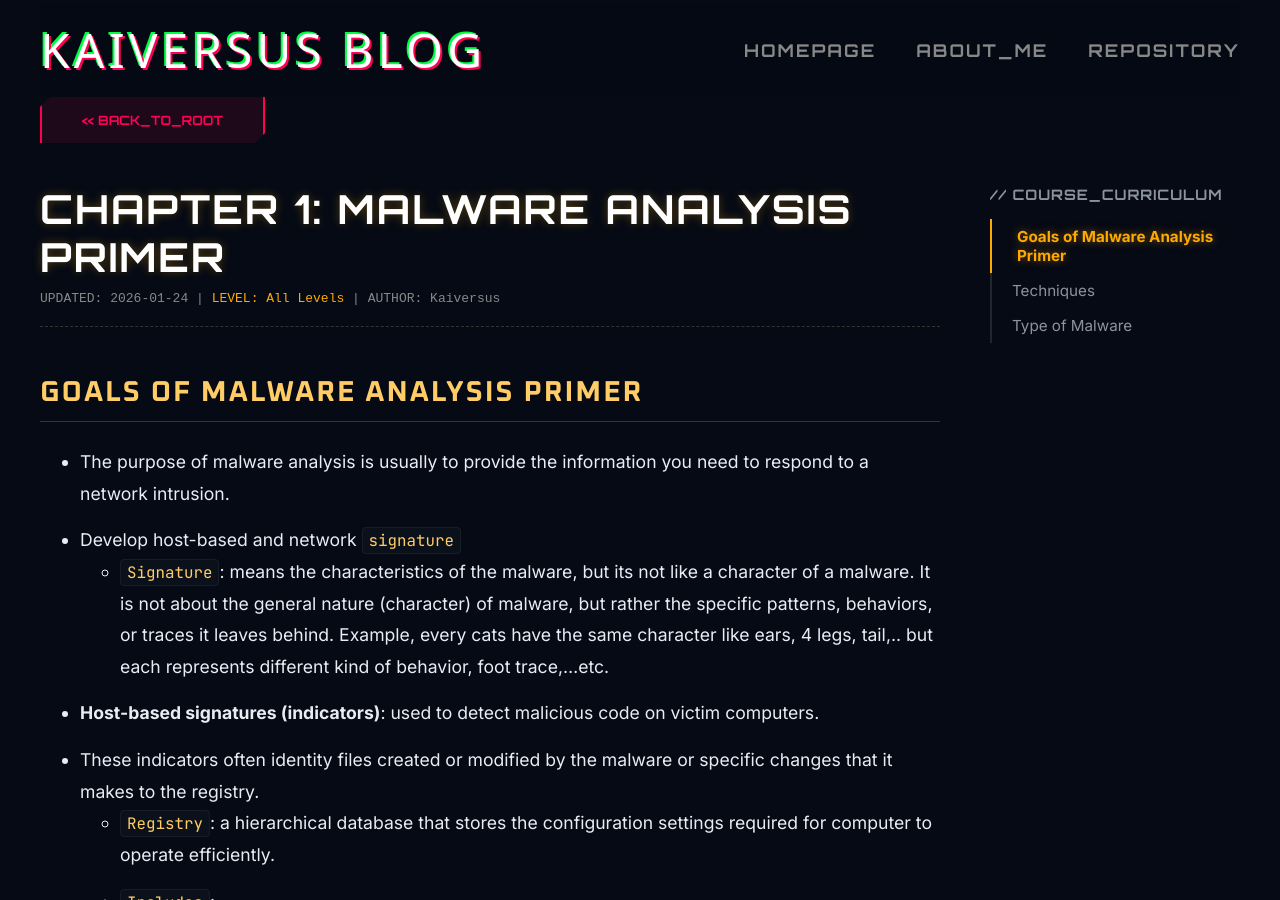
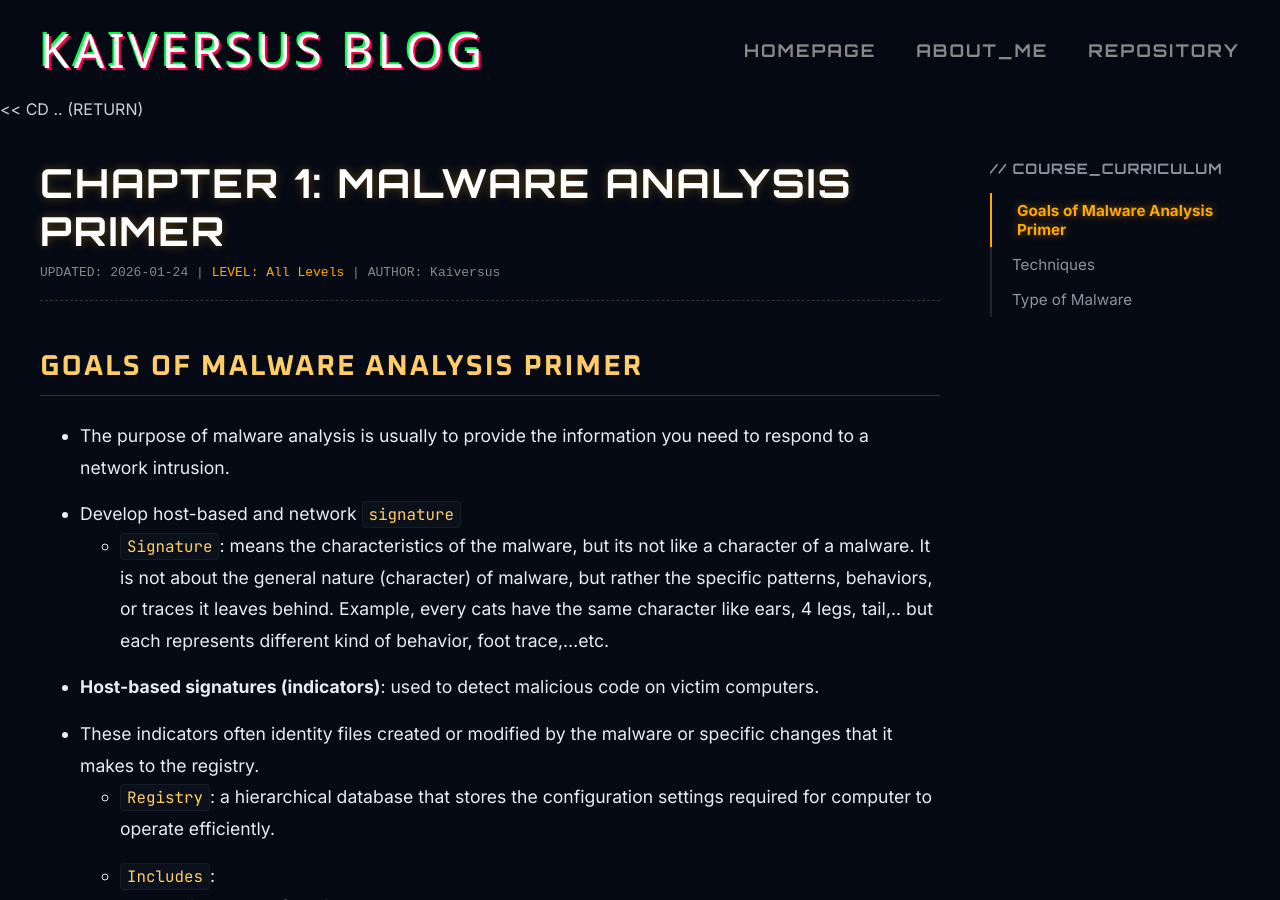
Before and after one commit to kaiversus/kaiversus.github.io, a Jekyll site: the page built from _courses/malware/chapter_1.md, in a window 1280 px wide and 900 px high. Built offline with Jekyll 4.4.1, drawn with Linux system fonts in a browser that asks for light colours; some web fonts are replaced.

Commit message:
Update course.html

```diff
--- a/_layouts/course.html
+++ b/_layouts/course.html
@@ -150,9 +150,10 @@
                 <a href="https://kaiversus.github.io/#writeups">Repository</a>
             </nav>
         </header>
-        <a href="/" class="btn-cyber secondary" style="font-size: 0.8rem;"><< BACK_TO_ROOT</a>
     </div>
-
+    <div class="back-nav" onclick="closeCourse()">
+    <span>&lt;&lt; CD .. (RETURN)</span>
+    </div>
     <div class="course-layout">
         <main class="course-content">
             <div style="margin-bottom: 30px; border-bottom: 1px dashed #333; padding-bottom: 20px;">
```
